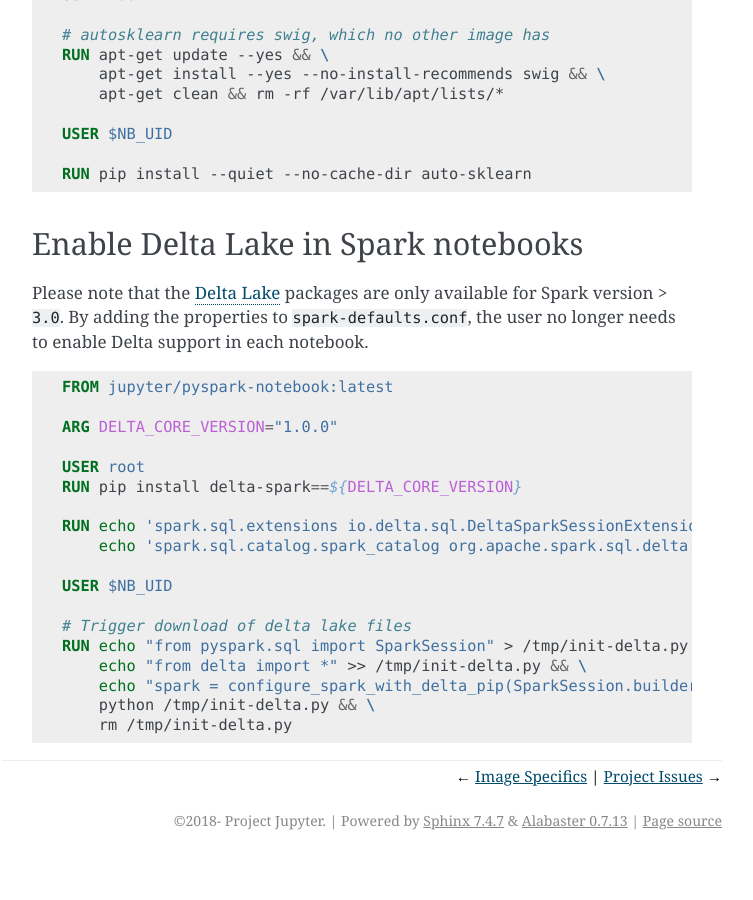
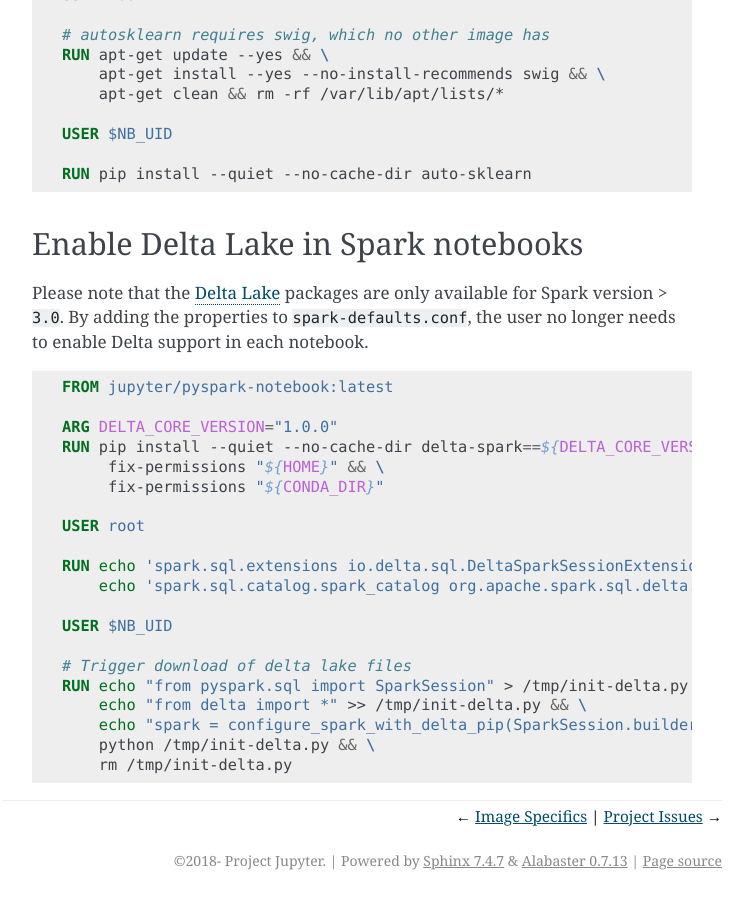
Before and after one commit to jupyter/docker-stacks, a Sphinx documentation site: the page built from docs/using/recipes.md, in a window 1280 px wide and 900 px high, scrolled down 10912 px. Shown: the whole window, without its empty margins (388-1141 px from the left). Built offline with Sphinx 7.4.7, drawn with Linux system fonts in a browser that asks for light colours; before the commit the page ends 11772 px from its top, so only the background shows below that.

Commit message:
Update docs/using/recipes.md
Co-authored-by: Ayaz Salikhov <mathbunnyru@users.noreply.github.com>

```diff
--- a/docs/using/recipes.md
+++ b/docs/using/recipes.md
@@ -524,9 +524,11 @@
 FROM jupyter/pyspark-notebook:latest
 
 ARG DELTA_CORE_VERSION="1.0.0"
+RUN pip install --quiet --no-cache-dir delta-spark==${DELTA_CORE_VERSION} && \
+     fix-permissions "${HOME}" && \
+     fix-permissions "${CONDA_DIR}"
 
 USER root
-RUN pip install delta-spark==${DELTA_CORE_VERSION}
 
 RUN echo 'spark.sql.extensions io.delta.sql.DeltaSparkSessionExtension' >> $SPARK_HOME/conf/spark-defaults.conf && \
     echo 'spark.sql.catalog.spark_catalog org.apache.spark.sql.delta.catalog.DeltaCatalog' >> $SPARK_HOME/conf/spark-defaults.conf
```
